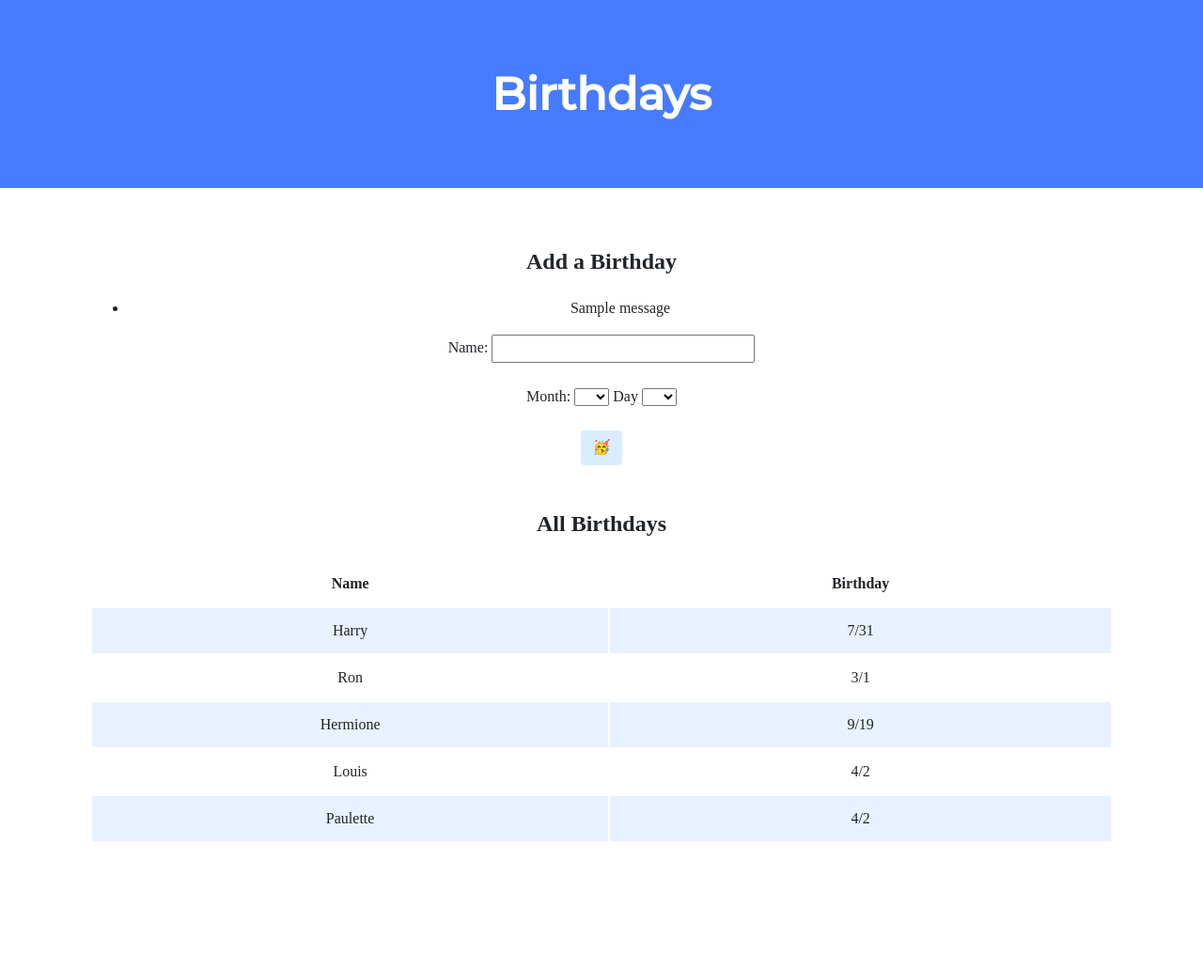
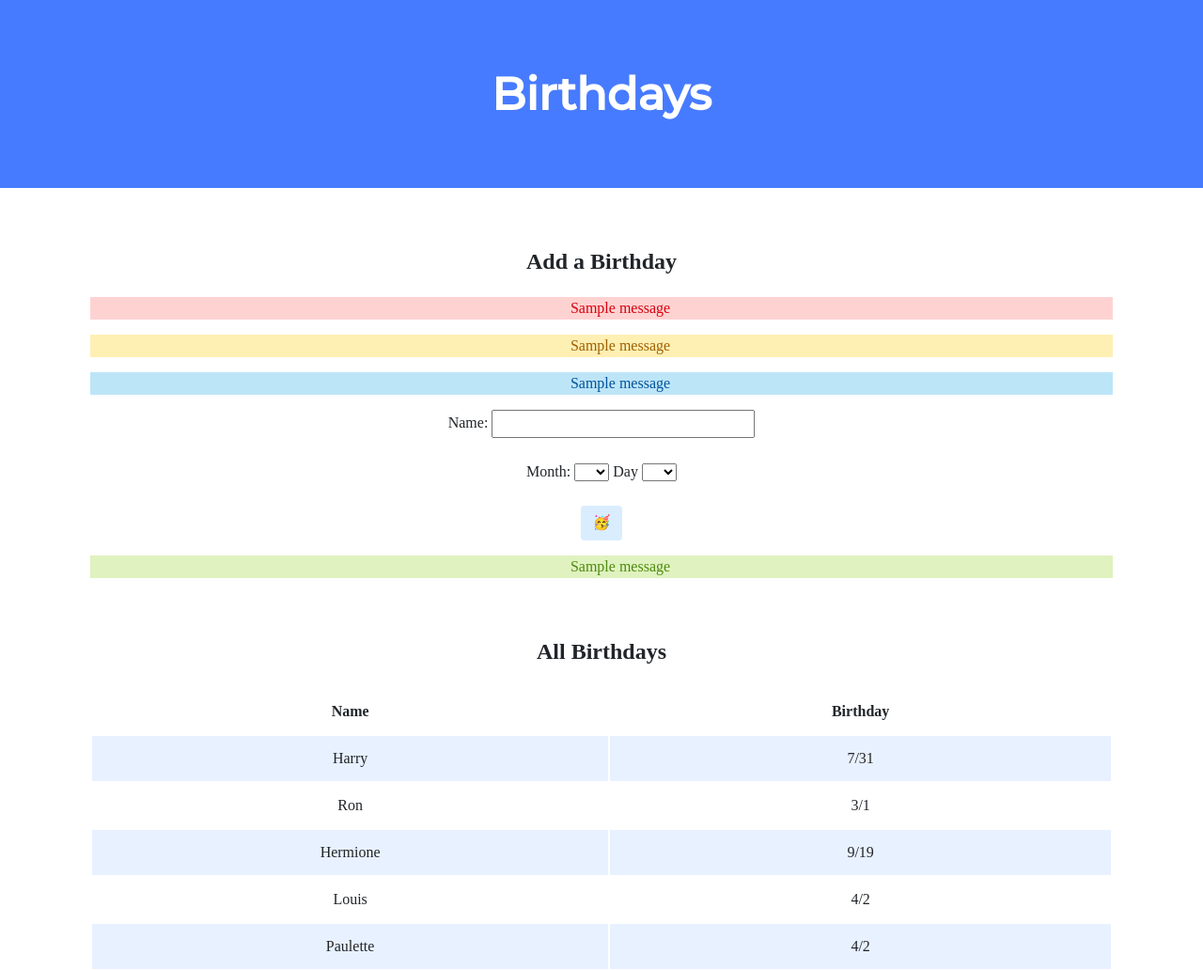
Before and after one commit to crystal-dawn/cs50-birthdays, a Flask app: page / in a window 1280 px wide. Shown: the top 1032 px of the page at 94% size. Before the commit the page ends 895 px from the top, so only its background shows below. Run offline with Flask 2, Linux system fonts and the light colour scheme; one stand-in notice (Sample message) is shown; some libraries are stand-ins or nearby versions.

Commit message:
feat: message flashing for data entry

```diff
--- a/application.py
+++ b/application.py
@@ -25,12 +25,16 @@ def index():
         month = request.form.get("month")
         day = request.form.get("day")
 
-        name_entered(name)
-        birthday_entered(month, day)
-        # Check for duplicates, show warning and tip to enter last name
-        # Flash success after inserted into db
-        # else:
-        #     flash("Success!")
+        # Validate name entered
+        valid_name = name_entered(name)
+        # Validate birthday entered
+        valid_birthday = birthday_entered(month, day)
+        # Validate it's not a duplicate entry
+        unique_record = preexisting_record(name, month, day)
+
+        if valid_name and valid_birthday and unique_record:
+            flash("Success!", 'success')
+            db.execute("INSERT INTO birthdays (name, month, day) VALUES (:name, :month, :day)", name=name, month=month, day=day)
 
         return redirect("/")
 
@@ -46,11 +50,13 @@ def name_entered(name):
     ''' Flash error is name is not text, includes empty '''
     if not name.isalpha():
         flash("Please enter text name", "error")
+    else:
+        return True
 
 def birthday_entered(month, day):
-    app.logger.info(month)
-    app.logger.info(day)
     ''' Flash error if month and birthday are not valid '''
+    # Using February 29 to account for leap year
+    # If user enters 31 for April, error will trigger
     maxDaysInMonth = {
         '30': [
             '4',
@@ -63,18 +69,29 @@ def birthday_entered(month, day):
         ]
     }
 
+    # Month or day are blank
     if not month or not day:
-        flash('Please enter monday and day', 'error')
-        app.logger.info(maxDaysInMonth[day])
+        flash('Please enter month and day', 'error')
     else:
+        # Check if month/day combination is a valid possibility
         try:
             maxDaysInMonth[day]
 
             flash('That month has less days', 'error')
         except:
-            return None
-        # If looking up the day in maxDaysInMonth throws a value error, one of the fields is blank...?
-        # try:
+            return True
 
-        # except:
-        #     flash('Please enter month and day')
+
+def preexisting_record(name, month, day):
+    ''' Check for duplicates, show warning and tip to enter last name'''
+    duplicate = db.execute("SELECT * FROM birthdays WHERE name = :name AND month = :month AND day = :day",
+                name=name,
+                month=month,
+                day=day
+                )
+    # Flash warning and tip on proper data entry
+    if duplicate:
+        flash("Birthday record already exists", 'warning')
+        flash('If this is not a duplicate, enter a last name or initial to save record.', 'info')
+    else:
+        return True
--- a/static/styles.css
+++ b/static/styles.css
@@ -80,3 +80,27 @@ table td {
 tbody tr:nth-of-type(odd) {
     background-color: rgb(179, 208, 255, 0.3)
 }
+
+ul {
+    list-style-type: none;
+}
+
+.errors {
+    color: #D8000C;
+    background-color: #FFD2D2;
+}
+
+.warnings {
+    color: #9F6000;
+    background-color: #FEEFB3;
+}
+
+.successes {
+    color: #4F8A10;
+    background-color: #DFF2BF;
+}
+
+.infos {
+    color: #00529B;
+    background-color: #BDE5F8;
+}
--- a/templates/index.html
+++ b/templates/index.html
@@ -15,8 +15,11 @@
 
                 <h2>Add a Birthday</h2>
                 <!-- TODO: Create a form for users to submit a name, a month, and a day -->
-                {% include "errors.html" %}
+                {% include "messages/errors.html" %}
+                {% include "messages/warnings.html" %}
+                {% include "messages/info.html" %}
                 {% include "birthday.html" %}
+                {% include "messages/success.html" %}
             </div>
 
             <div class="section">
--- a/templates/errors.html
+++ b/templates/messages/errors.html
@@ -1,6 +1,6 @@
 {% with errors = get_flashed_messages(category_filter=["error"]) %}
 {% if errors %}
-<div class="alert-message block-message error">
+<div class="errors">
     <ul>
         {% for err in errors %}
         <li>{{ err }}</li>
--- /dev/null
+++ b/templates/messages/info.html
@@ -0,0 +1,11 @@
+{% with infos = get_flashed_messages(category_filter=["info"]) %}
+{% if infos %}
+<div class="infos">
+    <ul>
+        {% for info in infos %}
+        <li>{{ info }}</li>
+        {% endfor %}
+    </ul>
+</div>
+{% endif %}
+{% endwith %}
--- /dev/null
+++ b/templates/messages/success.html
@@ -0,0 +1,11 @@
+{% with msgs = get_flashed_messages(category_filter=["success"]) %}
+{% if msgs %}
+<div class="alert-message block-message successes">
+    <ul>
+        {% for msg in msgs %}
+        <li>{{ msg }}</li>
+        {% endfor %}
+    </ul>
+</div>
+{% endif %}
+{% endwith %}
--- /dev/null
+++ b/templates/messages/warnings.html
@@ -0,0 +1,11 @@
+{% with warnings = get_flashed_messages(category_filter=["warning"]) %}
+{% if warnings %}
+<div class="alert-message block-message warnings">
+    <ul class=>
+        {% for warning in warnings %}
+        <li>{{ warning }}</li>
+        {% endfor %}
+    </ul>
+</div>
+{% endif %}
+{% endwith %}
```
Also changed, not shown: birthdays.db.
